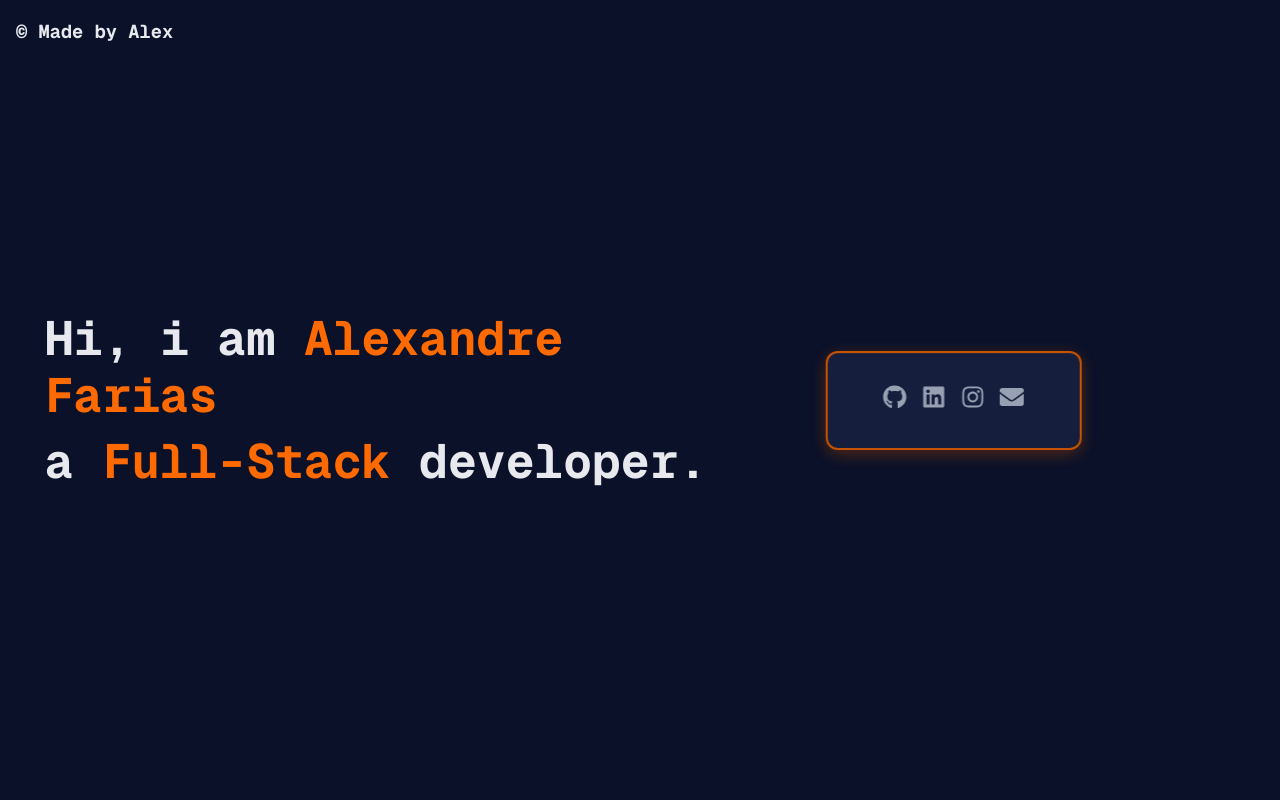
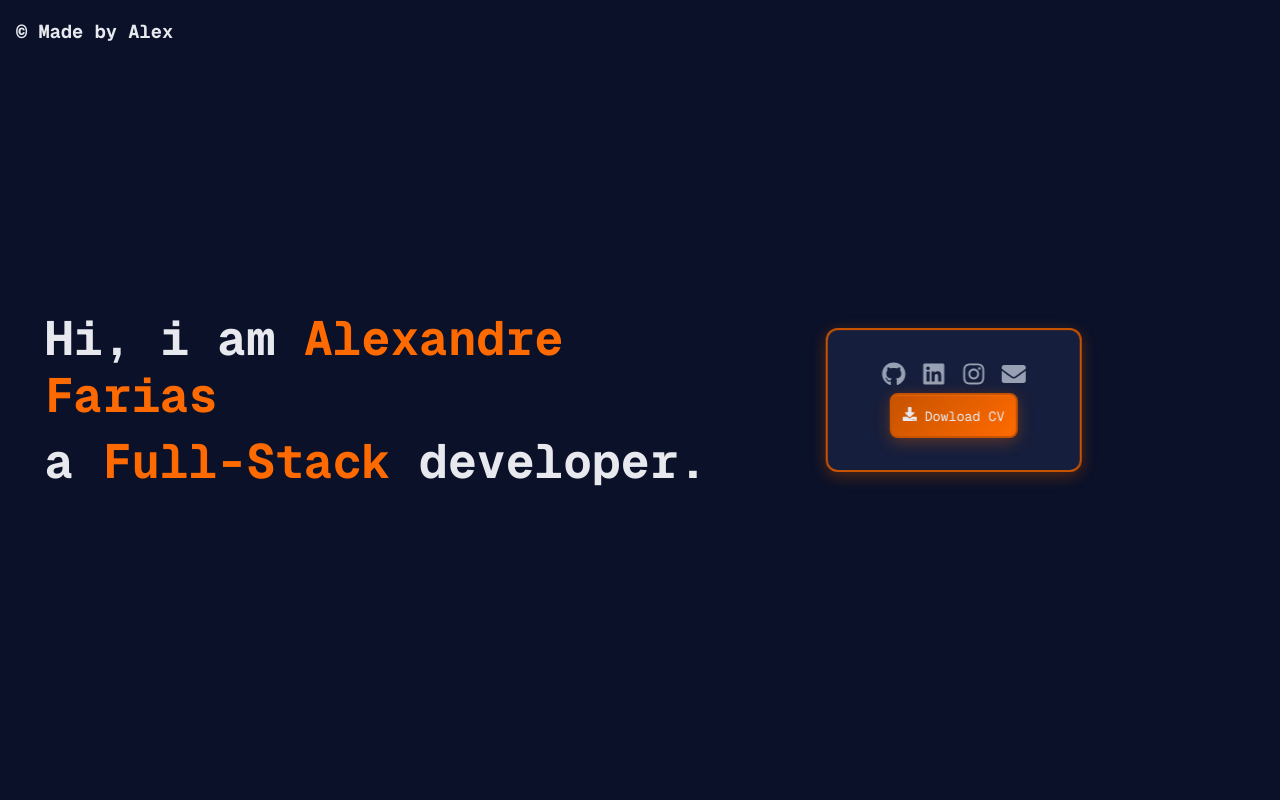
Before and after one commit to Alexandre21Farias/Portifolio, a React (Vite) app: page / in a window 1280 px wide. Shown: the top 800 px of the page. Built offline with nearby package versions, Linux system fonts and the light colour scheme.

Commit message:
finish hello component

```diff
--- a/src/PageWeb/hello/Hello.jsx
+++ b/src/PageWeb/hello/Hello.jsx
@@ -1,6 +1,14 @@
 import { useIntersectionObserver } from "/src/hooks/useIntersectionObserver.js";
 import styles from "./styles.module.css";
-import { FaGithub, FaLinkedin, FaInstagram, FaEnvelope } from "react-icons/fa";
+import {
+  FaGithub,
+  FaLinkedin,
+  FaInstagram,
+  FaEnvelope,
+  FaDownload,
+  FaFilePdf,
+  FaFileAlt,
+} from "react-icons/fa";
 
 export default function HalloComponent() {
   const { ref, isVisible } = useIntersectionObserver({
@@ -35,6 +43,7 @@ export default function HalloComponent() {
         <div
           className={`${styles.contact} ${isVisible ? styles.showContact : ""}`}
         >
+          <div className={styles.icons}>
             <a
               href="https://github.com/Alexandre21Farias"
               target="_blank"
@@ -66,6 +75,12 @@ export default function HalloComponent() {
               <FaEnvelope />
             </a>
           </div>
+          <a href="/Alexandre_Farias_CV.pdf" download className="btn-cv">
+            <button>
+              <FaDownload size={14} /> Dowload CV
+            </button>
+          </a>
+        </div>
       </div>
     </section>
   );
--- a/src/PageWeb/hello/styles.module.css
+++ b/src/PageWeb/hello/styles.module.css
@@ -39,9 +39,14 @@
     border-color 0.3s ease;
 
   display: flex;
-  justify-content: space-around;
-  align-content: center;
-  width: 10rem;
+  flex-direction: column;
+  align-items: center;
+
+  .icons {
+    display: flex;
+    justify-content: space-around;
+    width: 10rem;
+  }
 
   h1 {
     margin: 0;
@@ -64,6 +69,22 @@
     &&:hover {
       color: var(--orange-light);
       transform: scale(1.1);
+    }
+  }
+
+  button {
+    background: var(--gradient-orange);
+    border: 2px solid var(--orange-primary);
+    border-radius: var(--border-radius-md);
+    padding: 0.7rem;
+    color: var(--text-primary);
+    cursor: pointer;
+    box-shadow:
+      var(--shadow-orange-md),
+      inset 0 1px 0 hsla(25, 100%, 60%, 0.3);
+
+    &&::hover {
+      transform: translateY(-2px);
     }
   }
 
```
Also changed, not shown: 1 other file (tests, documents, lock files or other folders). Lines whose indentation alone changed are shown as unchanged.
